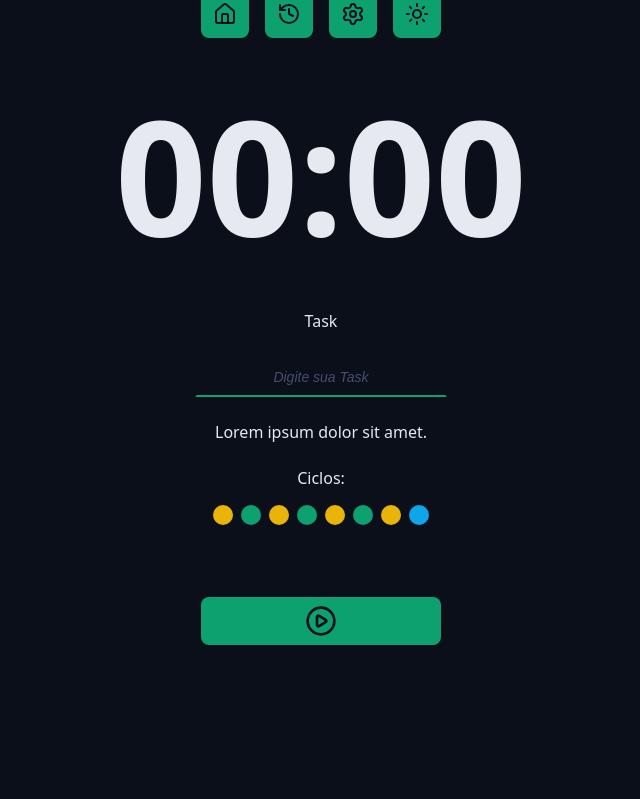
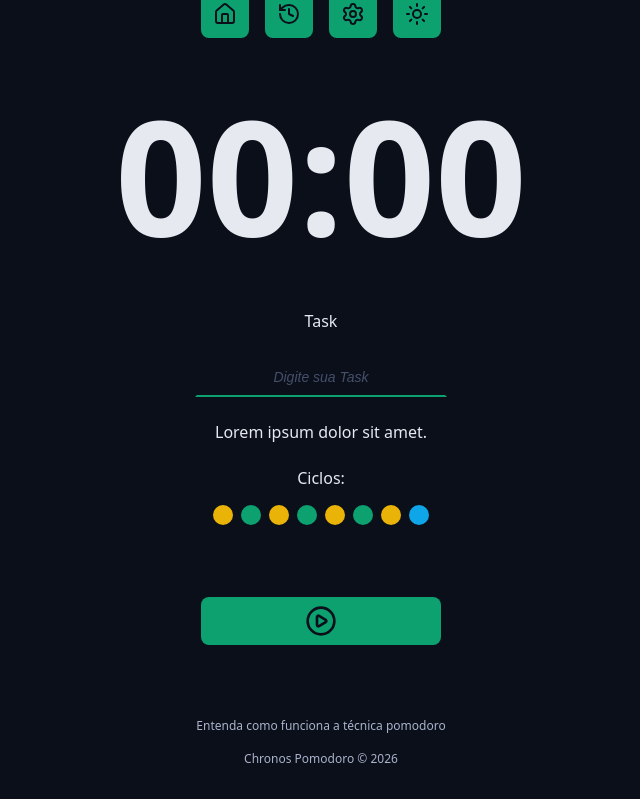
Before and after one commit to othigasdev/chronos-pomodoro, a React (Vite) app: page / in a window 1280 px wide. Shown: the part 231-1030 px from the top of the page, without its empty margins (319-959 px from the left). Before the commit the page ends 956 px from the top, so only its background shows below. Built offline with nearby package versions, Linux system fonts and the light colour scheme.

Commit message:
add footer with no route

```diff
--- a/src/App.tsx
+++ b/src/App.tsx
@@ -8,6 +8,7 @@ import { Input } from './components/Input'
 import { Cycles } from './components/Cycles'
 import { Button } from './components/Button'
 import { PlayCircleIcon } from 'lucide-react'
+import { Footer } from './components/Footer'
 
 
 export function App() {
@@ -45,6 +46,10 @@ export function App() {
                     <div className="formRow">
                         <Button icon={<PlayCircleIcon/>}/>
                     </div>
+
+                    <div className="formRow">
+                        <Footer/>
+                    </div>
                 </form>
             </Container>
         </>
--- /dev/null
+++ b/src/components/Footer/index.tsx
@@ -0,0 +1,10 @@
+import styles from './styles.module.css'
+
+export function Footer() {
+    return (
+    <footer className={styles.footer}>
+        <a href="">Entenda como funciona a técnica pomodoro</a>
+        <a href="">Chronos Pomodoro &copy; {new Date().getFullYear()}</a>
+    </footer>
+    )
+}
--- /dev/null
+++ b/src/components/Footer/styles.module.css
@@ -0,0 +1,18 @@
+.footer {
+    display: flex;
+    align-items: center;
+    justify-content: center;
+    flex-direction: column;
+    font-size: 1.2rem;
+    gap: 1.6rem;
+}
+
+.footer a {
+    color: var(--text-muted);
+    text-decoration: none;
+}
+
+.footer a:hover {
+    color: var(--text-muted);
+    text-decoration: underline;
+}
```
